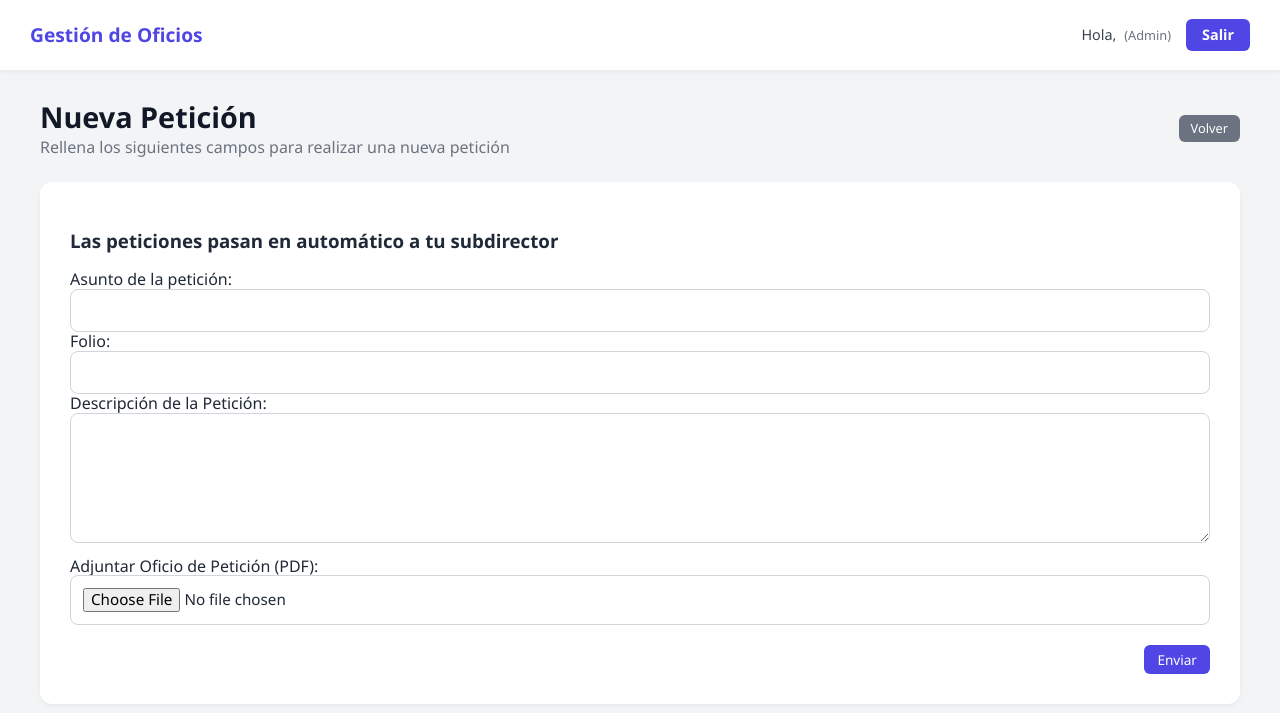
After one commit to BrandonCVale/AMH_SISTEMA_OFICIOS, a Flask app: page /oficios/nueva_peticion in a window 1280 px wide. The commit adds this page. Shown: the top 713 px of the page. Run offline with Flask 3, Linux system fonts and the light colour scheme; the visitor is signed in with stand-in values (Sample User, id 1); data that the repository does not hold is empty.

Commit message:
El jud ya puede enviar peticiones. Falta hacer logica e interfaces para que el subdirector las pueda ver.

```diff
--- a/app/routes/oficios.py
+++ b/app/routes/oficios.py
@@ -180,7 +180,9 @@ def turnar_oficio_a_jud(id_oficio):
     id_jud_seleccionado = request.form.get("id_jud")
     instrucciones = request.form.get("instrucciones")
 
-    if asignar_oficio_a_jud_db(id_oficio, id_jud_seleccionado, current_user.id, instrucciones):
+    if asignar_oficio_a_jud_db(
+        id_oficio, id_jud_seleccionado, current_user.id, instrucciones
+    ):
         flash("Oficio asignado al JUD correctamente.", "success")
     else:
         flash("Ocurrió un error al intentar asignar el oficio.", "error")
@@ -224,6 +226,31 @@ def atender_oficio(id_oficio):
     )
 
 
+@bp_oficios.route("/nueva_peticion", methods=["GET", "POST"])
+@login_required
+def nueva_peticion():
+    if request.method == "POST":
+        # 1. Recolectar datos
+        formulario = {
+            "asunto": request.form["asunto"],
+            "folio": request.form["folio"],
+            "descripcion_solicitud": request.form["descripcion_solicitud"]
+        }
+        archivo = request.files.get("archivo")
+
+        # 2. Llamar al servicio específico de peticiones
+        servicio = ServicioOficio()
+        exito, mensaje = servicio.procesar_peticion_jud(formulario, archivo, current_user)
+
+        if exito:
+            flash(mensaje, "success")
+            return redirect(url_for("oficios.panel_control"))
+        else:
+            flash(mensaje, "error")
+
+    return render_template("oficios/peticion_jud.html", usuario=current_user)
+
+
 @bp_oficios.route("/api/subdirector/<int:id_area>")
 @login_required
 def api_obtener_subdirector(id_area):
--- a/app/services/oficio_service.py
+++ b/app/services/oficio_service.py
@@ -15,6 +15,8 @@ from app.models.oficio import (
     registrar_historial_db,
     actualizar_respuesta_oficio_db,
     eliminar_oficio_db,
+    crear_peticion_db,
+    guardar_archivo_peticion_db,
 )
 from app.models.usuario import obtener_subdirector_por_area
 
@@ -225,6 +227,55 @@ class ServicioOficio:
             conexion.rollback()
             return False, f"Error al eliminar oficio: {str(e)}"
 
+    def procesar_peticion_jud(self, formulario, archivo, usuario_jud):
+        """
+        Guarda una petición en la tabla 'peticiones' y su archivo en 'archivos_peticion'.
+        """
+        conexion = obtener_conexion()
+        try:
+            # 1. Obtener destinatario (Subdirector del área)
+            subdirector = obtener_subdirector_por_area(usuario_jud.id_area)
+            if not subdirector:
+                return False, "No se encontró un Subdirector activo en tu área."
+
+            conexion.begin()
+            with conexion.cursor() as cursor:
+                # 2. Insertar en tabla PETICIONES
+                datos_peticion = {
+                    "asunto": formulario["asunto"],
+                    "folio": formulario["folio"].strip(),
+                    "descripcion": formulario["descripcion_solicitud"],
+                    "id_creador": usuario_jud.id,
+                    "id_destinatario": subdirector["id_usuario"]
+                }
+                id_peticion = crear_peticion_db(cursor, datos_peticion)
+
+                # 3. Guardar Archivo (Obligatorio)
+                if archivo and archivo.filename != "":
+                    if not self._archivo_es_permitido(archivo.filename):
+                        raise Exception("El archivo debe ser PDF, DOC o Excel.")
+
+                    # Guardamos físico (en carpeta separada 'peticiones')
+                    ruta, nombre, ext = self._guardar_archivo_peticion_en_disco(archivo, id_peticion)
+
+                    # Guardamos en tabla ARCHIVOS_PETICION
+                    guardar_archivo_peticion_db(
+                        cursor, id_peticion, usuario_jud.id, nombre, ruta, ext
+                    )
+                else:
+                    raise Exception("Es obligatorio adjuntar el archivo de la petición.")
+
+            conexion.commit()
+            return True, f"Petición {datos_peticion['folio']} enviada correctamente."
+
+        except IntegrityError:
+            conexion.rollback()
+            return False, f"El folio '{formulario['folio']}' ya existe."
+        except Exception as e:
+            conexion.rollback()
+            current_app.logger.error(f"Error en procesar_peticion_jud: {e}")
+            return False, f"Error al procesar la petición: {str(e)}"
+
     def _guardar_archivo_en_disco(self, archivo, id_oficio):
         """
         Método auxiliar privado. Solo se encarga de mover el archivo al disco duro.
@@ -246,6 +297,26 @@ class ServicioOficio:
         ruta_bd = f"uploads/{id_oficio}/{nombre_unico}"
         return ruta_bd, nombre_seguro
 
+    def _guardar_archivo_peticion_en_disco(self, archivo, id_peticion):
+        """
+        Guarda archivos de peticiones en 'static/uploads/peticiones/ID/'
+        para evitar colisiones con los oficios normales.
+        """
+        nombre_seguro = secure_filename(archivo.filename)
+        extension = nombre_seguro.split(".")[-1].lower() if "." in nombre_seguro else ""
+        nombre_unico = f"{uuid.uuid4().hex[:8]}_{nombre_seguro}"
+
+        # Carpeta diferenciada
+        carpeta_destino = os.path.join(
+            current_app.root_path, "static", "uploads", "peticiones", str(id_peticion)
+        )
+        os.makedirs(carpeta_destino, exist_ok=True)
+
+        archivo.save(os.path.join(carpeta_destino, nombre_unico))
+
+        ruta_bd = f"uploads/peticiones/{id_peticion}/{nombre_unico}"
+        return ruta_bd, nombre_seguro, extension
+
     def _archivo_es_permitido(self, nombre_archivo):
         """Verifica si un archivo tiene una extensión permitida."""
         return (
--- /dev/null
+++ b/app/templates/oficios/peticion_jud.html
@@ -0,0 +1,56 @@
+{% extends "base.html" %}
+{% block titulo %}
+    Peticiones
+{% endblock titulo %}
+{% block css_adicional %}
+    <link rel="stylesheet"
+          href="{{ url_for('static', filename='css/panel.css') }}">
+{% endblock css_adicional %}
+{% block contenido_principal %}
+    <div class="contenedor-principal">
+        {# Header inicio #}
+        <div class="header-seccion">
+            <div>
+                <h1 class="titulo-panel">Nueva Petición</h1>
+                <p class="subtitulo-panel">Rellena los siguientes campos para realizar una nueva petición</p>
+            </div>
+            <a href="{{ url_for('oficios.panel_control') }}" class="btn-gris">Volver</a>
+        </div>
+        {# Header fin #}
+        {# Formulario inicio #}
+        <div class="tarjeta-contenido">
+            <div class="titulo-tarjeta">
+                <h3>Las peticiones pasan en automático a tu subdirector</h3>
+            </div>
+            <form method="POST" enctype="multipart/form-data">
+                <div>
+                    <label class="detalle-grupo">Asunto de la petición:</label>
+                    <input type="text" name="asunto" class="form-control" required>
+                </div>
+                <div>
+                    <label class="detalle-grupo">Folio:</label>
+                    <input type="text" name="folio" class="form-control" required>
+                </div>
+                <div>
+                    <label class="detalle-grupo">Descripción de la Petición:</label>
+                    <textarea name="descripcion_solicitud" rows="6" class="form-control" required></textarea>
+                </div>
+                <div class="input-archivo-wrapper">
+                    <label class="detalle-grupo">Adjuntar Oficio de Petición (PDF):</label>
+                    <input type="file"
+                           name="archivo"
+                           id="archivo"
+                           class="form-control"
+                           accept=".pdf"
+                           required>
+                </div>
+                {# boton enviar inicio#}
+                <div class="acciones-formulario">
+                    <button type="submit" class="btn-primario">Enviar</button>
+                </div>
+                {# boton enviar fin#}
+            </form>
+        </div>
+        {# Formulario fin #}
+    </div>
+{% endblock contenido_principal %}
```
Also changed, not shown: app/models/oficio.py (+28 -0 lines), app/templates/oficios/atender.html (+20 -15 lines), app/templates/oficios/dashboard_jud.html (+4 -4 lines), requirements.txt (+1 -21 lines), 1 other file.
